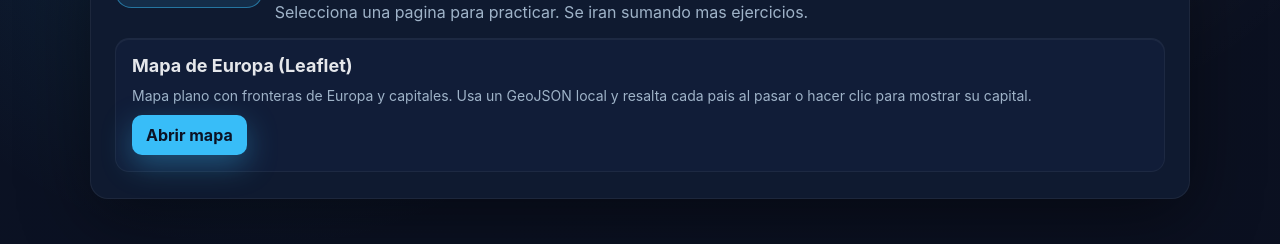
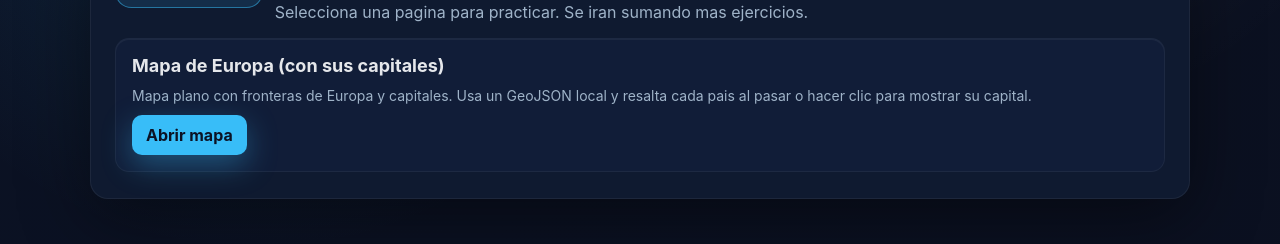
Before and after one commit to zarmath/Paginas-Educativas, a plain HTML site: page index.html in a window 1280 px wide. Shown: the part 330-574 px from the top of the page. Drawn offline with Linux system fonts and the light colour scheme.

Commit message:
actualizar index

```diff
--- a/index.html
+++ b/index.html
@@ -115,7 +115,7 @@
 
     <section class="grid">
       <article class="card">
-        <h2>Mapa de Europa (Leaflet)</h2>
+        <h2>Mapa de Europa (con sus capitales)</h2>
         <p>
           Mapa plano con fronteras de Europa y capitales. Usa un GeoJSON local
           y resalta cada pais al pasar o hacer clic para mostrar su capital.
```
